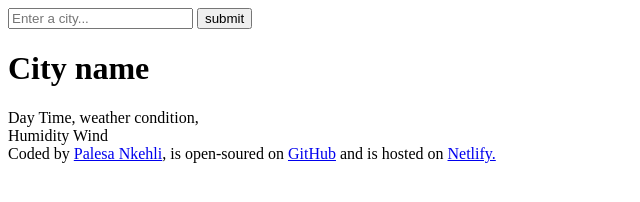
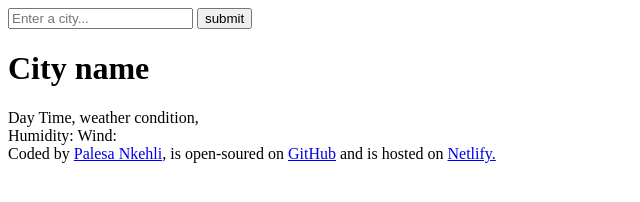
Before and after one commit to palesankehli/weather-app, a plain HTML site: page index.html in a window 1280 px wide. Shown: the full height of the page, 0-640 px from the left. Drawn offline with Linux system fonts and the light colour scheme.

Commit message:
Update index.html

```diff
--- a/index.html
+++ b/index.html
@@ -19,8 +19,8 @@
         <span>Day </span>
         <span>Time,</span>
         <span>weather condition,</span> <br />
-        <span>Humidity</span>
-        <span>Wind</span>
+        <span>Humidity:</span>
+        <span>Wind:</span>
       </div>
     </main>
 
```
